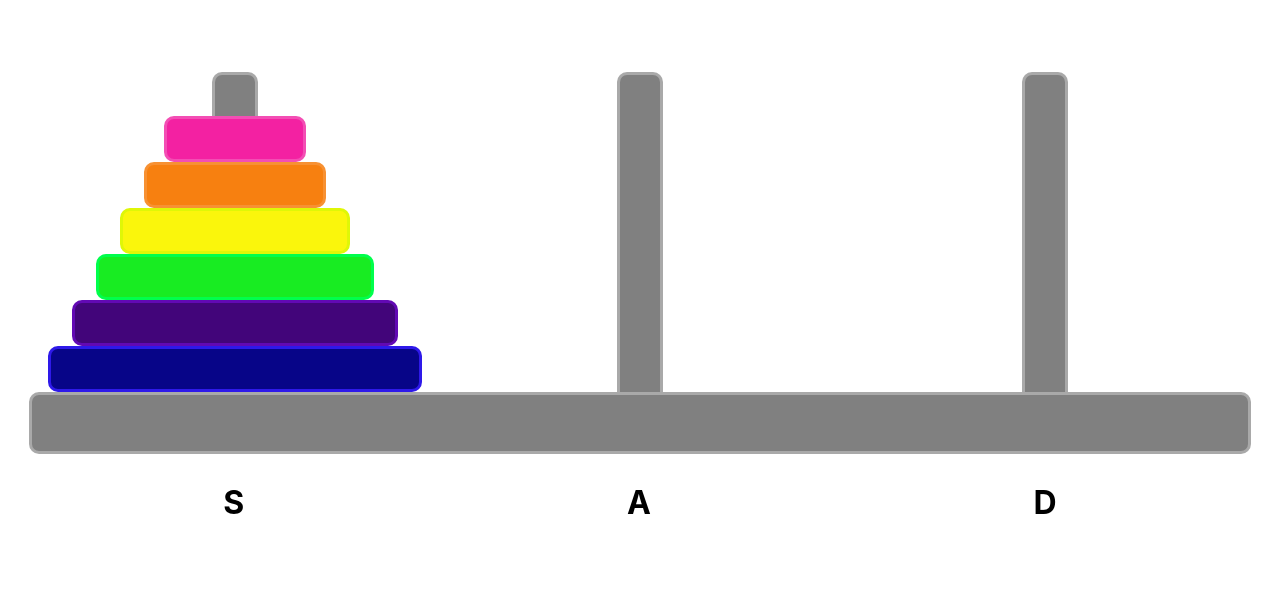
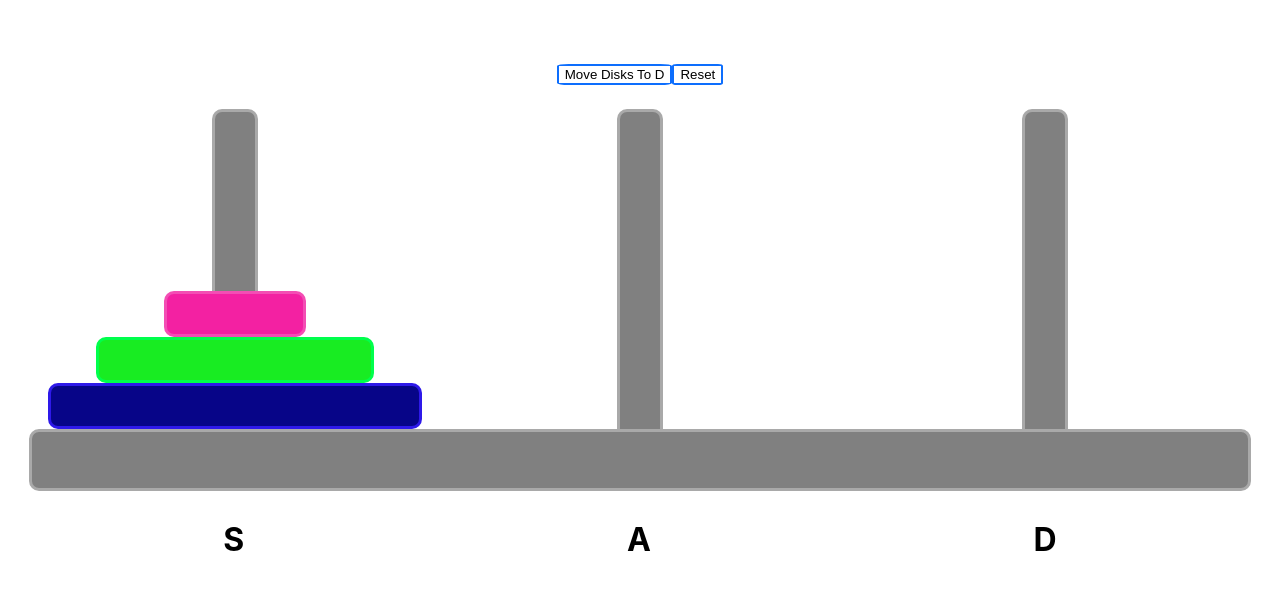
Before and after one commit to IvayloNikolov36/AlgorithmVisualiser, a React (Create React App) app in the folder algorithm-visualizer/: page / in a window 1280 px wide. Shown: the top 590 px of the page. Built offline with nearby package versions, Linux system fonts and the light colour scheme.

Commit message:
tower of hanoi algorithm for 3 pegs and 3 disks

```diff
--- a/algorithm-visualizer/src/components/HanoiTower.jsx
+++ b/algorithm-visualizer/src/components/HanoiTower.jsx
@@ -1,26 +1,111 @@
+import { cloneDeep } from "lodash";
+import { useState } from "react";
+import { DiskEnum } from "../enums/disk.enum";
+import { setTimeOutAfter } from "../helpers/thread-sleep";
+
+const WaitInSeconds = 0.6;
+
 export default function HanoiTower() {
+
+    const [sourcePegDisks, setSourcePegDisks] = useState([]);
+    const [auxPegDisks, setAuxPegDisks] = useState([]);
+    const [destinationPegDisks, setDestinationPegDisks] = useState([]);
+
+    const [isStartDisabled, setIsStartDisabled] = useState(false);
+    const [isResetDisabled, setIsResetDisabled] = useState(true);
+
+    const DisksAmount = 3;
+    const Disks = Array.from({ length: DisksAmount }, (_, index) => ++index);
+
+    useState(() => {
+        setSourcePegDisks(Disks);
+    }, []);
+
+    const reset = () => {
+        setSourcePegDisks(Disks);
+        setAuxPegDisks([]);
+        setDestinationPegDisks([]);
+        setIsStartDisabled(false);
+    }
+
+    const onStartMoving = async () => {
+        setIsStartDisabled(true);
+        setIsResetDisabled(true);
+        const bottomDisk = sourcePegDisks[sourcePegDisks.length - 1];
+        await moveDisks(bottomDisk, sourcePegDisks, destinationPegDisks, auxPegDisks);
+        setIsResetDisabled(false);
+    }
+
+    const moveDisks = async (bottomDisk, source, destination, aux) => {
+        if (bottomDisk === 1) {
+            const index = source.indexOf(bottomDisk);
+            source.splice(index, 1);
+            await refreshPegs();
+
+            destination.unshift(bottomDisk);
+            await refreshPegs();
+        } else {
+            let disk = bottomDisk - 1;
+            await moveDisks(disk, source, aux, destination);
+
+            const index = source.indexOf(bottomDisk);
+            console.log(source.length);
+            const removed = source.splice(index, 1);
+            await refreshPegs();
+
+            destination.unshift(removed[0]);
+            await refreshPegs();
+
+            disk = aux[aux.length - 1];
+            await moveDisks(disk, aux, destination, source);
+        }
+    }
+
+    const refreshPegs = async () => {
+        setSourcePegDisks(cloneDeep(sourcePegDisks));
+        setAuxPegDisks(cloneDeep(auxPegDisks));
+        setDestinationPegDisks(cloneDeep(destinationPegDisks));
+        await setTimeOutAfter(WaitInSeconds);
+    }
+
+    const getDiskClass = (diskValue) => {
+        return DiskEnum[diskValue];
+    }
 
     return (
         <div className="container">
+            <div className="btnRow">
+                <button onClick={onStartMoving} disabled={isStartDisabled} className='primaryButton'>Move Disks To D</button>
+                <button onClick={reset} disabled={isResetDisabled} className='primaryButton'>Reset</button>
+            </div>
             <div className="pegsContainer">
                 <div className="pegCol">
                     <div className="disksCol">
-                        <div className="disk megaSmallDisk"></div>
-                        <div className="disk extraSmallDisk"></div>
-                        <div className="disk smallDisk"></div>
-                        <div className="disk mediumDisk"></div>
-                        <div className="disk largeDisk"></div>
-                        <div className="disk extraLargeDisk"></div>
+                        {
+                            sourcePegDisks.map((diskValue, index) => {
+                                return <div className={`disk ${getDiskClass(diskValue)}`} key={`${diskValue}-${index}`}></div>
+                            })
+                        }
                     </div>
                     <div className="peg"></div>
                 </div>
                 <div className="pegCol">
                     <div className="disksCol">
+                        {
+                            auxPegDisks.map((diskValue, index) => {
+                                return <div className={`disk ${getDiskClass(diskValue)}`} key={`${diskValue}_${index}`}></div>
+                            })
+                        }
                     </div>
                     <div className="peg"></div>
                 </div>
                 <div className="pegCol">
                     <div className="disksCol">
+                        {
+                            destinationPegDisks.map((diskValue, index) => {
+                                return <div className={`disk ${getDiskClass(diskValue)}`} key={`${diskValue}:${index}`}></div>
+                            })
+                        }
                     </div>
                     <div className="peg"></div>
                 </div>
--- /dev/null
+++ b/algorithm-visualizer/src/enums/disk.enum.js
@@ -0,0 +1,5 @@
+export const DiskEnum = {
+    1: 'megaSmallDisk',
+    2: 'mediumDisk',
+    3: 'extraLargeDisk'
+}
```
